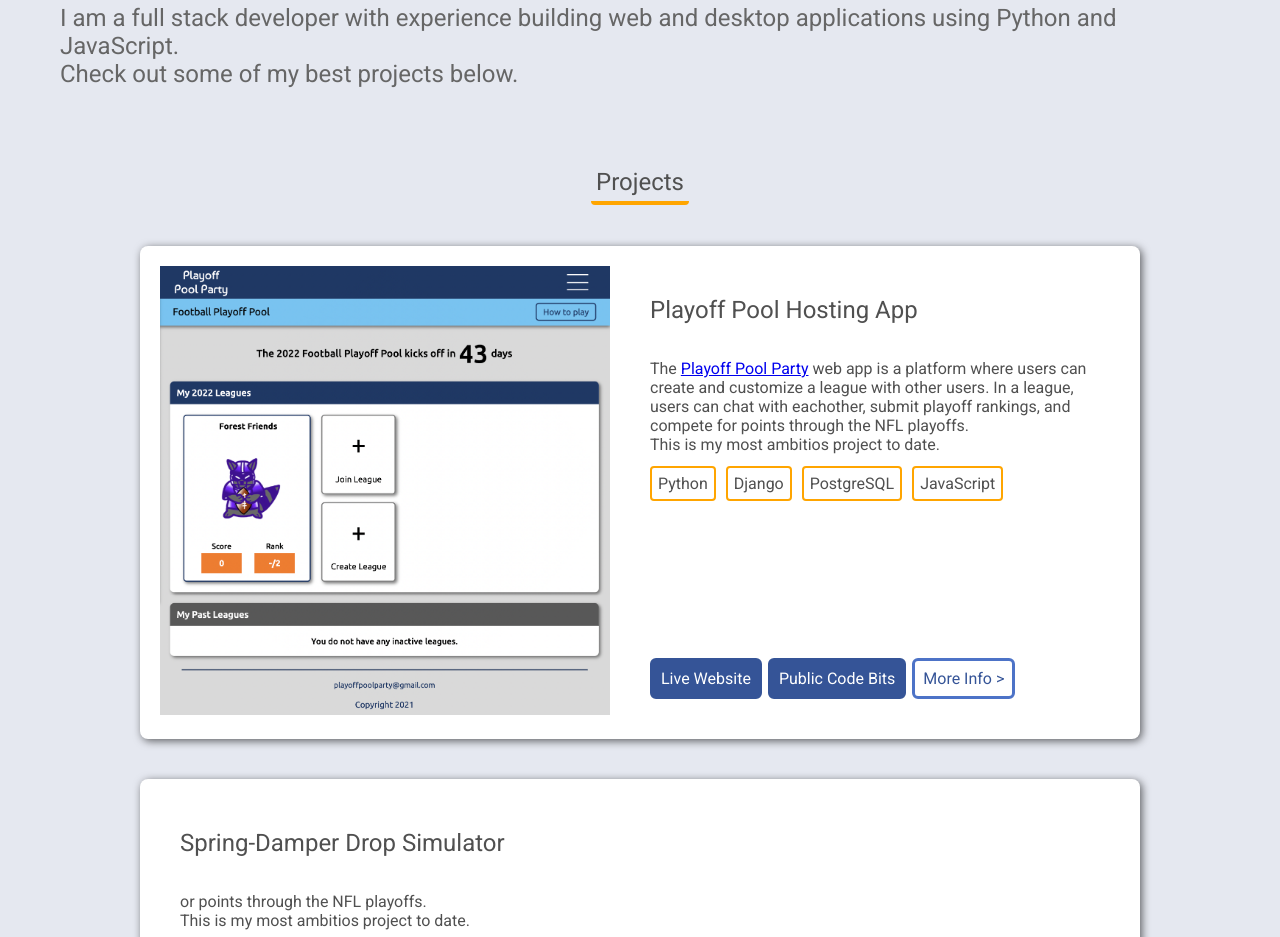
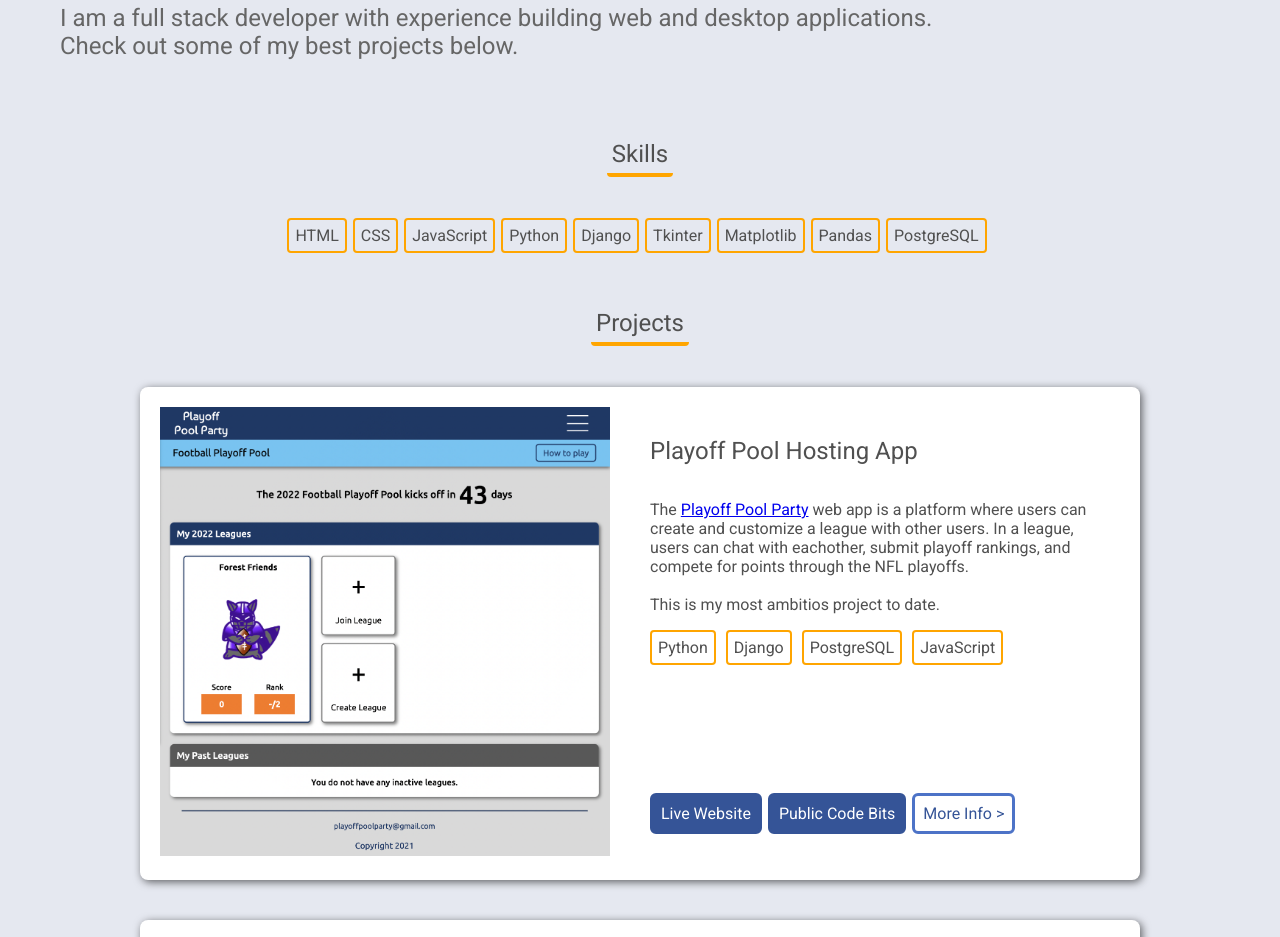
Before and after one commit to jjmakesthings/portfolio, a plain HTML site: page index.html in a window 1280 px wide. Shown: the part 316-1253 px from the top of the page. Drawn offline with Linux system fonts and the light colour scheme.

Commit message:
Add projects

```diff
--- a/css/styles.css
+++ b/css/styles.css
@@ -51,7 +51,13 @@
         color:  rgb(102, 102, 102);
     }
 
-#project{
+#center-skills{
+    display:flex;
+    justify-content: center;
+}
+
+
+.section{
     margin: 0 auto;
     margin-top: 20px;
     max-width: 1000px;
@@ -86,16 +92,18 @@
             justify-content: space-between;
         }
             .project__skills{
-                margin: 20px 0;
+                margin: 16px 0;
             }
                 .project__skill{
                     padding: 6px;
+                    display: inline-block;
                     margin-right: 6px;
+                    margin-bottom: 6px;
                     border: 2px solid orange;
                     border-radius: 4px;
                 }
             .project__links{
-                margin-top:10px;
+                margin-top:20px;
                 display:flex;
                 flex-direction: row;
                 flex-wrap: wrap;
@@ -104,6 +112,7 @@
                     border: 3px solid rgb(53, 84, 151);
                     padding: 8px;
                     margin-right: 6px;
+                    margin-bottom: 6px;
                     border-radius: 6px;
                     cursor:pointer;
                     background-color: rgb(53, 84, 151);
--- a/index.html
+++ b/index.html
@@ -15,10 +15,26 @@
     <div id="container">
         <div id="open">
             <div id="open__title">John Shepard</div>
-            <div id="open__description">I am a full stack developer with experience building web and desktop applications using Python and JavaScript. <br>Check out some of my best projects below.</div>
+            <div id="open__description">I am a full stack developer with experience building web and desktop applications. <br>Check out some of my best projects below.</div>
         </div>
-        <div id="project">
-            <h1 class="project__title"><span class="underline-title">Projects</span></h1>
+
+        <div class="section">
+            <h1 class="section__title"><span class="underline-title">Skills</span></h1>
+            <div class="project__skills" id="center-skills">
+                <span class="project__skill">HTML</span>
+                <span class="project__skill">CSS</span>
+                <span class="project__skill">JavaScript</span>
+                <span class="project__skill">Python</span>
+                <span class="project__skill">Django</span>
+                <span class="project__skill">Tkinter</span>
+                <span class="project__skill">Matplotlib</span>
+                <span class="project__skill">Pandas</span>
+                <span class="project__skill">PostgreSQL</span>
+            </div>
+        </div>
+
+        <div class="section">
+            <h1 class="section__title"><span class="underline-title">Projects</span></h1>
             <div class="project__container">
                 <div class="project__image">
                     <img src="./images/pool-party.png" alt="pool-party">
@@ -26,7 +42,7 @@
                 <div class="project__content">
                     <div class="project__upper">
                         <h2>Playoff Pool Hosting App</h2>
-                        <p>The <a href="https://playoffpoolparty.com/">Playoff Pool Party</a> web app is a platform where users can create and customize a league with other users.  In a league, users can chat with eachother, submit playoff rankings, and compete for points through the NFL playoffs. <br> This is my most ambitios project to date.</p>
+                        <p>The <a href="https://playoffpoolparty.com/">Playoff Pool Party</a> web app is a platform where users can create and customize a league with other users.  In a league, users can chat with eachother, submit playoff rankings, and compete for points through the NFL playoffs. <br><br>This is my most ambitios project to date.</p>
                         <div class="project__skills">
                             <span class="project__skill">Python</span>
                             <span class="project__skill">Django</span>
@@ -45,10 +61,13 @@
             </div>
 
             <div class="project__container">
+                <div class="project__image">
+                    <img src="./images/drop-calc.png" alt="drop-calc">
+                </div>
                 <div class="project__content">
                     <div class="project__upper">
-                        <h2>Spring-Damper Drop Simulator</h2>
-                        <p>or points through the NFL playoffs. <br> This is my most ambitios project to date.</p>
+                        <h2>Spring-Damper Physics Simulator</h2>
+                        <p>In mechanical engineering, a spring-damper model is often used to analyze shocks and isolators.  These models are described by diferential equations that are best solved with numberical methods.  This desktop application allows a user to slect a type of system and input a number of required and optional variables to solve for motion of a spring-damper system. <br><br>The program accepts test data in .xls format, and allows for saving or loading a serialized .pkl file that describes the state of every input.  After a simulation is run, the data is displayed graphically in a seperate window and may also be exported to a .xls file.</p>
                         <div class="project__skills">
                             <span class="project__skill">Python</span>
                             <span class="project__skill">Tkinter</span>
@@ -64,6 +83,32 @@
                     </div>
                 </div>
             </div>
+
+            <div class="project__container">
+                <div class="project__image">
+                    <img src="./images/sort-script.png" alt="sort-script">
+                </div>
+                <div class="project__content">
+                    <div class="project__upper">
+                        <h2>Script to engineer and categorize 432 designs</h2>
+                        <p>A script used to design and sort bridge cable dampers for a project that required 432 dampers with unique specifications.  This script loads data into a pandas dataframe, tabulates minimum damper sizing and allows the designer to set different grouping thresholds to optimize for a small number of uniqe designs while minimizing over-engineering.</p>
+                        <div class="project__skills">
+                            <span class="project__skill">Python</span>
+                            <span class="project__skill">Pandas</span>
+                        </div>
+                    </div>
+                    <div class="project__lower">
+                        <div class="project__links">
+                            <a class="project__button" href="https://colab.research.google.com/drive/1HS5An5hjRZrSRfEUid4dpkX7OxzCcAWc?usp=sharing">Colab Notebook</a>
+                            <a class="project__button more">More Info ></a>
+                        </div>
+                    </div>
+                </div>
+            </div>
+        </div>
+
+        <div class="section">
+            <h1 class="section__title"><span class="underline-title">Hobbies</span></h1>
         </div>
     </div>
 
```
Also changed, not shown: images/drop-calc.png (added), images/sort-script.png (added).
